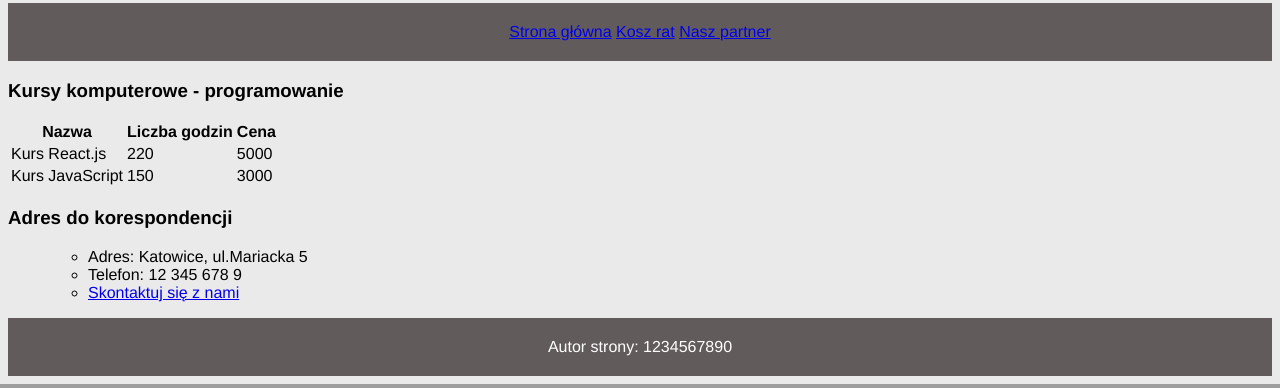
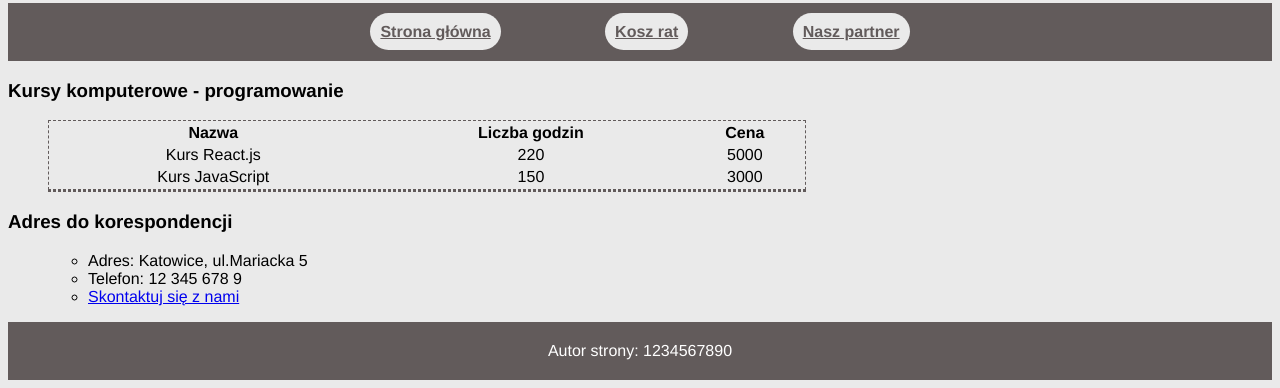
Before and after one commit to adambudner/szkola, a PHP site: page / in a window 1280 px wide. Shown: the part 957-1345 px from the top of the page. Run offline with PHP 8.4, Linux system fonts and the light colour scheme.

Commit message:
Update style.css

```diff
--- a/Aplikacje Internetowe/3003/style.css
+++ b/Aplikacje Internetowe/3003/style.css
@@ -18,8 +18,29 @@ ul{
     margin-left: 40px;
     list-style: circle;
 }
+
 nav a{
+    font-weight: bold;
+    background-color: #EAEAEA;
+    color: #625B5B;
+    padding: 10px;
+    margin: 50px;
+    border-radius: 20px;
+}
+nav a:hover{
+    background-color: #625B5B;
+    color: #EAEAEA;
+    border: #EAEAEA solid 1px;
+}
+table{
+    border: #625B5B dashed 1px;
+    width: 60%;
+    margin-left: 40px;
+    text-align: center;
+}
 
+.kontrolki{
+    margin: 5px;
 }
 
 form{
```
